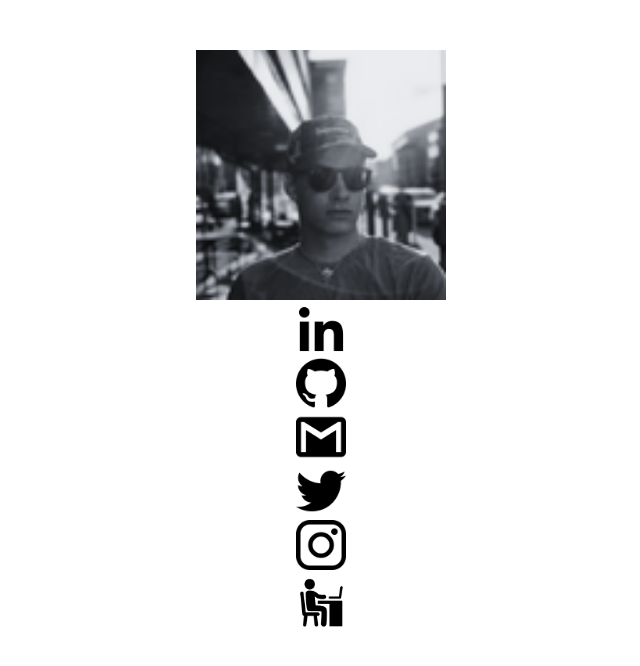
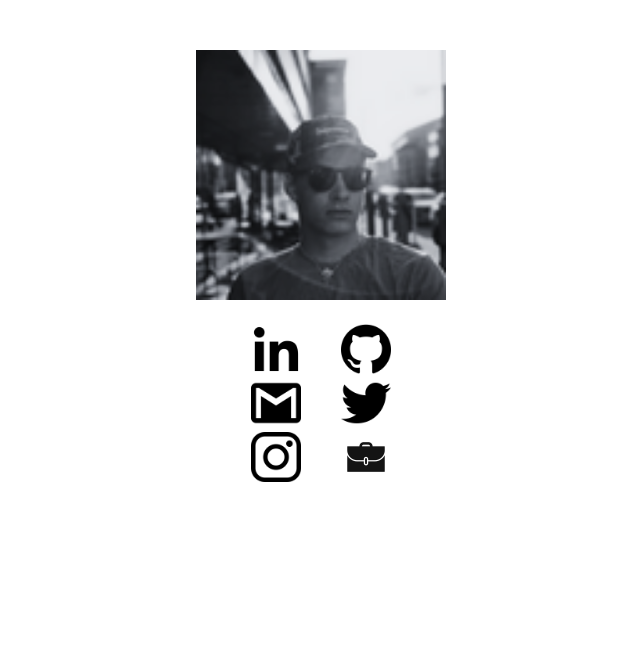
Before and after one commit to rannikkopyry/prannikko.fi, a Gatsby site: page / in a window 1280 px wide. Shown: the whole page, without its empty margins (327-967 px from the left). Built offline with nearby package versions, Linux system fonts and the light colour scheme; Gatsby itself is replaced by a stand-in of ours.

Commit message:
Change layout of links

```diff
--- a/src/pages/index.tsx
+++ b/src/pages/index.tsx
@@ -6,7 +6,7 @@ import Twitter from "../images/twitter.png"
 import Instagram from "../images/instagram.png"
 import Mail from "../images/mail.png"
 import Pyry from "../images/pyry.png"
-import Job from "../images/job.png"
+import Briefcase from "../images/briefcase.jpeg"
 
 import "./index.css"
 
@@ -19,10 +19,11 @@ const pageStyles = {
 }
 const linkStackStyles = {
   display: "grid",
+  marginTop: "20px"
 }
 
 const linksStyles = {
-  display: "table-cell",
+  margin: "20px"
 }
 
 const IndexPage: React.FC<PageProps> = () => {
@@ -36,6 +37,7 @@ const IndexPage: React.FC<PageProps> = () => {
       />
       </div>
       <div style={linkStackStyles}>
+      <div>
       <a href="https://www.linkedin.com/in/pyry-rannikko-770368217/" style={linksStyles}>
       <img
         alt="LinkedIn logo"
@@ -50,6 +52,8 @@ const IndexPage: React.FC<PageProps> = () => {
         width="50px"
       />
       </a>
+      </div>
+      <div>
       <a href="mailto:pyry.rannikko1@gmail.com" style={linksStyles}>
       <img
         alt="Gmail logo"
@@ -64,6 +68,8 @@ const IndexPage: React.FC<PageProps> = () => {
         width="50px"
       />
       </a>
+      </div>
+      <div>
       <a href="https://www.instagram.com/rannikkopyry/" style={linksStyles}>
       <img
         alt="Instagram logo"
@@ -74,10 +80,11 @@ const IndexPage: React.FC<PageProps> = () => {
       <a href="https://www.rpsolutions.fi/" style={linksStyles}>
       <img
         alt="Man at a desk icon"
-        src={Job}
-        width="85px"
+        src={Briefcase}
+        width="50px"
       />
       </a>
+      </div>
       </div>
     </main>
   )
```
Also changed, not shown: src/images/briefcase.jpeg (added).
